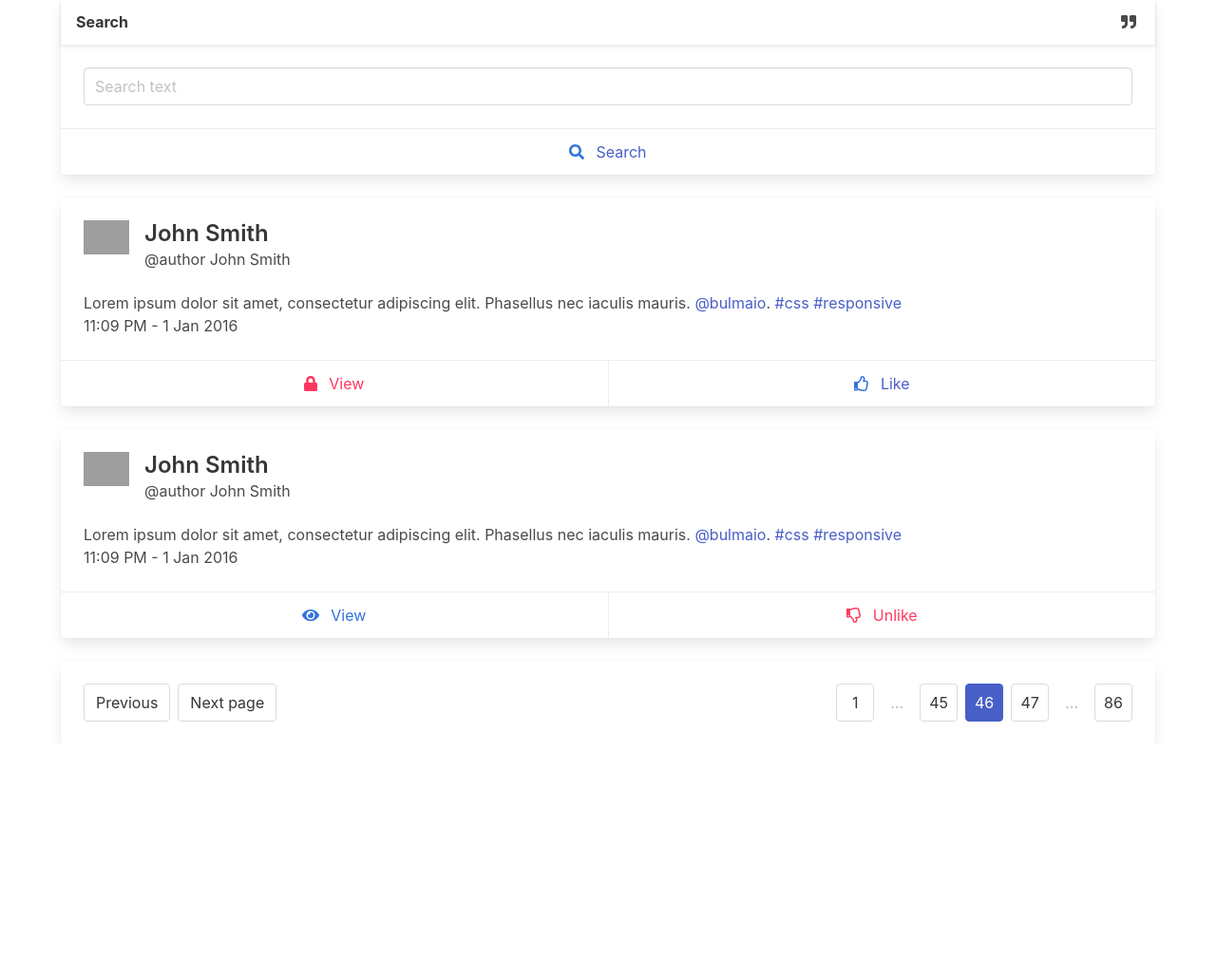
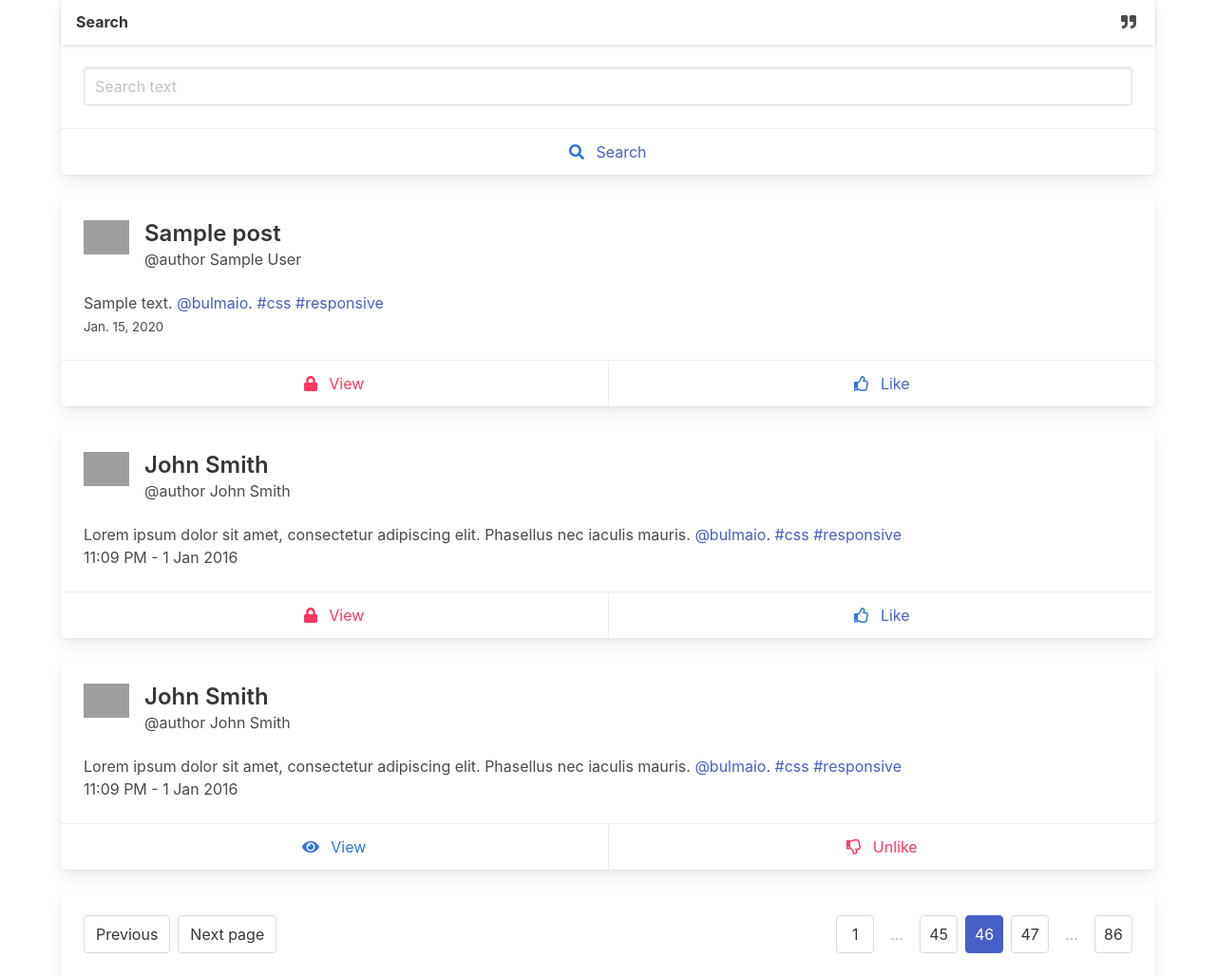
Before and after one commit to kubsonen/my-blog-app, a Django app: page / in a window 1280 px wide. Shown: the part 81-1109 px from the top of the page at 95% size. Before the commit the page ends 861 px from the top, so only its background shows below. Run offline with Django 3.2, Linux system fonts and the light colour scheme; tables that the repository leaves empty hold one stand-in row (values such as "Sample post"); some libraries are stand-ins or nearby versions; grey boxes are pictures that could not be loaded.

Commit message:
Get posts from database

```diff
--- a/blog/post/models.py
+++ b/blog/post/models.py
@@ -15,9 +15,9 @@ class Post(models.Model):
     createDate = models.DateField()
     content = models.TextField()
     title = models.TextField(max_length=200)
-    postStatus = models.TextField(max_length=50)
-    postType = models.TextField(max_length=50)
-    postPassword = models.TextField(max_length=50)
+    postStatus = models.TextField(max_length=50, null=True, blank=True)
+    postType = models.TextField(max_length=50, null=True, blank=True)
+    postPassword = models.TextField(max_length=50, null=True, blank=True)
     postImages = models.ManyToManyField(Images)
 
 
--- a/blog/post/templates/post/posts.html
+++ b/blog/post/templates/post/posts.html
@@ -2,6 +2,9 @@
 
 {% block post_content %}
 <div class="container">
+
+
+    <!--    Search space -->
     <div class="card" style="margin: 1.5rem auto;">
         <header class="card-header">
             <p class="card-header-title">
@@ -17,7 +20,8 @@
             <form id="search-text-form" action="/" method="get">
                 <div class="content">
                     <div class="control">
-                        <input id="search-text" name="search-text" value="{{ search_text }}" class="input" type="text" placeholder="Search text">
+                        <input id="search-text" name="search-text" value="{{ search_text }}" class="input" type="text"
+                               placeholder="Search text">
                     </div>
                 </div>
             </form>
@@ -29,6 +33,47 @@
             </span>
         </footer>
     </div>
+
+    <!--    Blog post -->
+    {% for p in blog_posts %}
+
+    <div class="card" style="margin-top: 1.5rem;">
+
+        <div class="card-content">
+            <div class="media">
+                <div class="media-left">
+                    <figure class="image is-48x48">
+                        <img src="https://bulma.io/images/placeholders/96x96.png" alt="Placeholder image">
+                    </figure>
+                </div>
+                <div class="media-content">
+                    <p class="title is-4">{{ p.title }}</p>
+                    <p class="subtitle is-6">@author {{ p.author.first_name }} {{ p.author.last_name }}</p>
+                </div>
+            </div>
+
+            <div class="content">
+                {{ p.content }} <a>@bulmaio</a>.
+                <a href="#">#css</a> <a href="#">#responsive</a>
+                <br>
+                <time style="font-size: smaller;">{{ p.createDate }}</time>
+            </div>
+        </div>
+        <footer class="card-footer">
+            <span class="card-footer-item">
+                <i class="fas fa-lock" style="margin-right: .75rem; color: hsl(348, 100%, 61%);"></i>
+                <a href="#" style="color: hsl(348, 100%, 61%);">View</a>
+            </span>
+            <span class="card-footer-item">
+                <i class="far fa-thumbs-up" style="margin-right: .75rem; color: #3273dc;"></i>
+                <a href="#">Like</a>
+            </span>
+        </footer>
+    </div>
+
+    {% endfor %}
+
+
     <div class="card" style="margin-top: 1.5rem;">
 
         <div class="card-content">
@@ -96,6 +141,8 @@
             </span>
         </footer>
     </div>
+
+    <!--    Pagination -->
     <div class="card" style="margin-top: 1.5rem;">
         <div class="card-content">
             <nav class="pagination is-right" role="navigation" aria-label="pagination">
@@ -114,6 +161,8 @@
         </div>
     </div>
 </div>
+
+
 <div class="modal">
     <div class="modal-background"></div>
     <div class="modal-card">
@@ -147,6 +196,11 @@
             html.classList.remove('is-clipped');
         });
     }
+
+
+
+
+
 </script>
 
 {% endblock %}
--- a/blog/post/views.py
+++ b/blog/post/views.py
@@ -2,10 +2,13 @@ from django.http import HttpResponse
 from django.template import loader
 from django.shortcuts import render
 
+from post.models import Post
+
 
 def posts(request):
     search_text = request.GET.get('search-text', '')
-    context = {'search_text': search_text}
+    ps = Post.objects.all()
+    context = {'search_text': search_text, 'blog_posts': ps}
     return render(request, 'post/posts.html', context)
 
 
```
